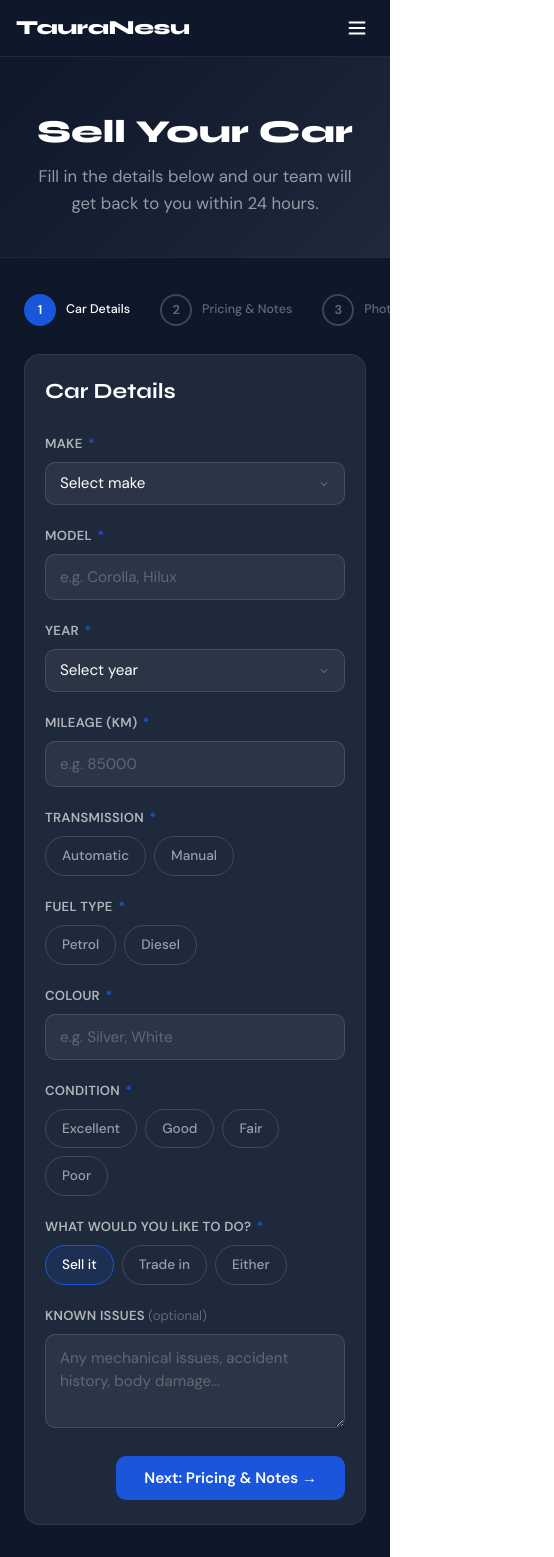
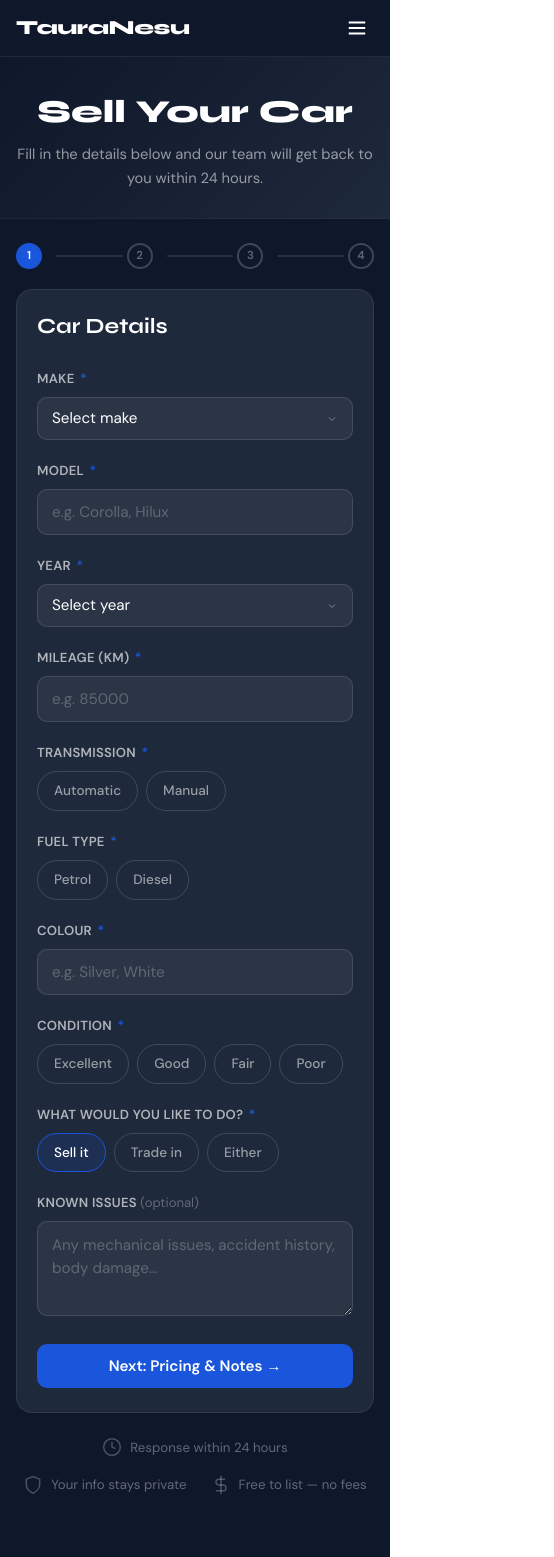
Before and after one commit to Mrpayforshi/TauraNesuMarketplace, a Next.js app: page /sell in a window 390 px wide. Shown: the top 1557 px of the page, 554 px wide, since content can reach past the window. Built offline with nearby package versions, Linux system fonts and the light colour scheme.

Commit message:
Implement responsive styles for mobile layout
Added responsive styles for mobile devices in sell.module.css.

```diff
--- a/src/app/sell/sell.module.css
+++ b/src/app/sell/sell.module.css
@@ -474,3 +474,27 @@
   color: rgba(255,255,255,0.35);
 }
 .trustItem svg { color: rgba(255,255,255,0.25); }
+
+/* ============================================================
+   RESPONSIVE — added
+   ============================================================ */
+
+@media (max-width: 640px) {
+  .hero { padding: 36px 16px 28px; }
+  .heroSub { font-size: 0.92rem; }
+  .container { padding: 0 16px; }
+
+  /* Progress stepper: labels overflow on phones, so drop them and
+     shrink the dots/lines instead of trying to wrap "Vehicle Details" etc. */
+  .progress { padding: 24px 0 20px; }
+  .progressLabel { display: none; }
+  .progressDot { width: 26px; height: 26px; font-size: 0.72rem; }
+  .progressLine { margin: 0 4px; }
+
+  .summaryGrid { grid-template-columns: 100px 1fr; gap: 6px 10px; }
+
+  .actions { flex-wrap: wrap; }
+  .backBtn, .nextBtn { flex: 1; text-align: center; padding: 12px 16px; }
+
+  .trustBar { gap: 16px 24px; padding: 24px 0 0; }
+}
```
